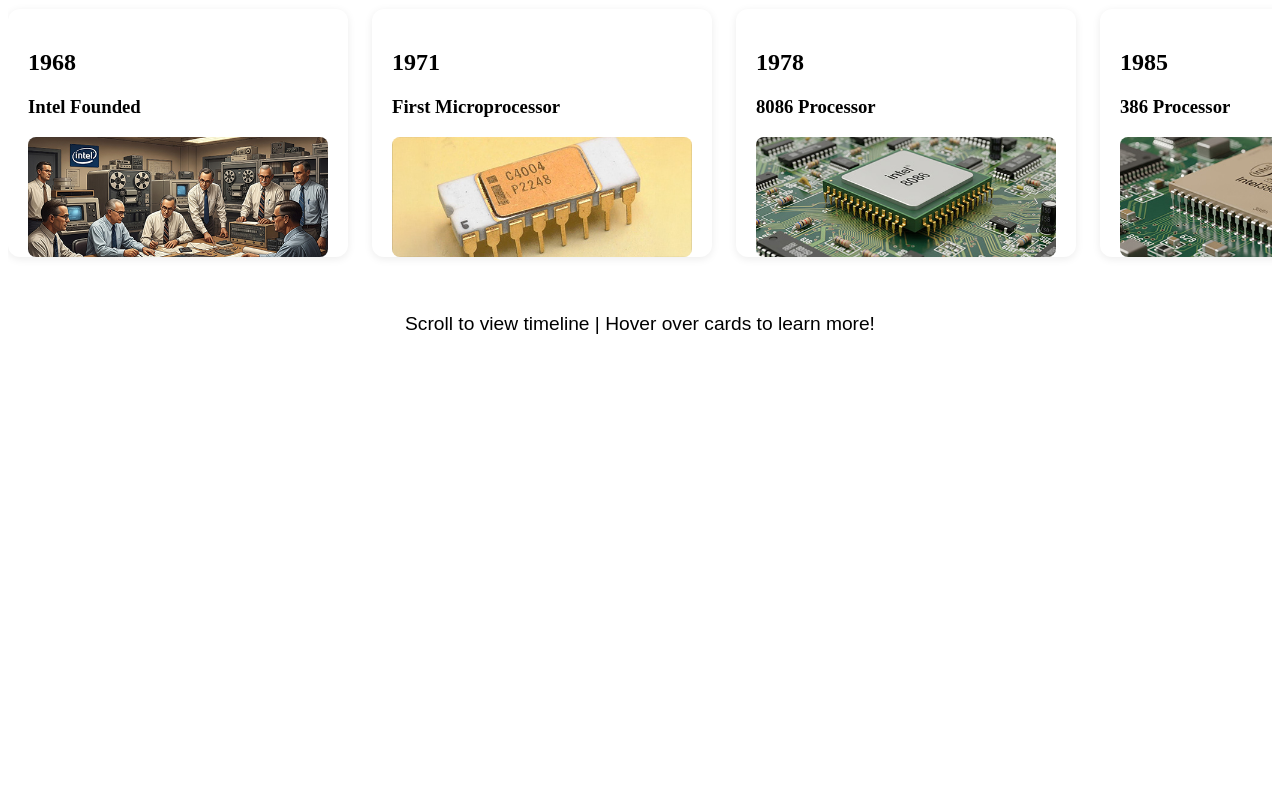
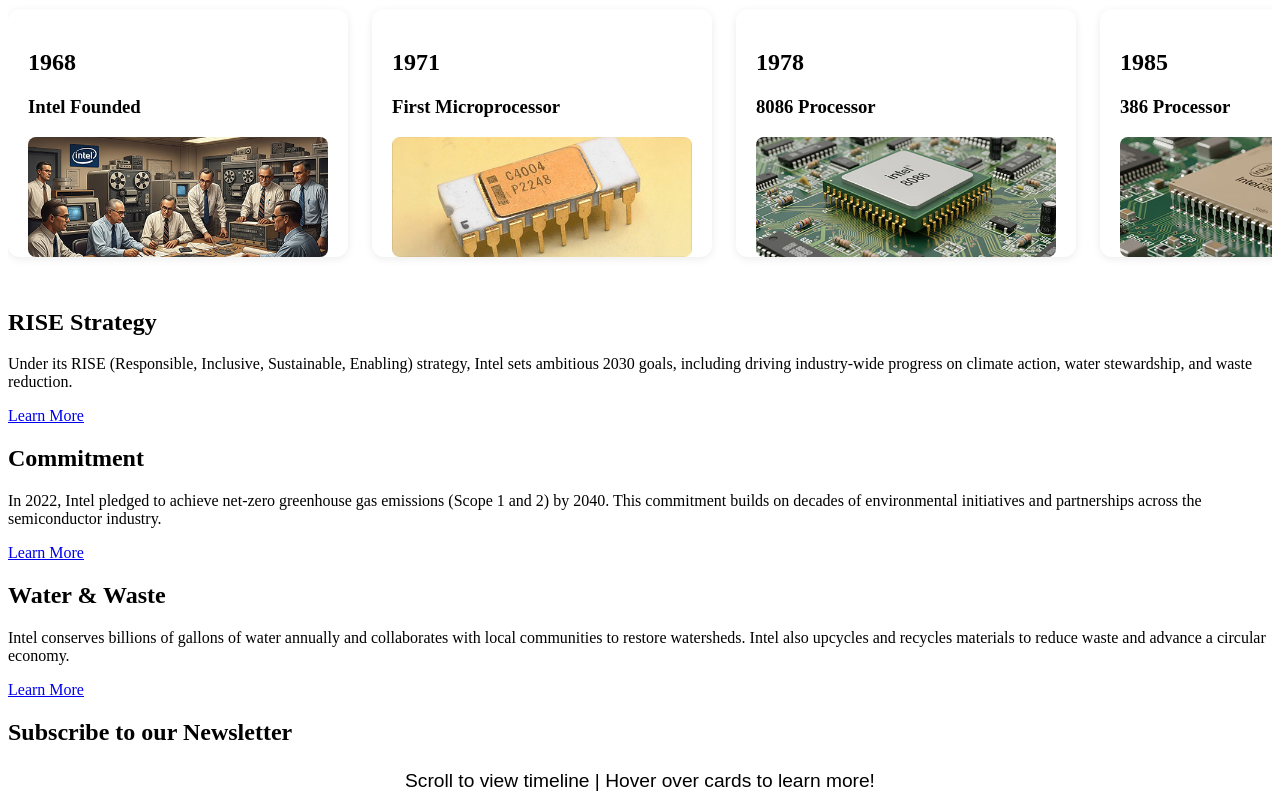
Before and after one commit to giorosati/02-prj-intel-localized, a plain HTML site: page index.html in a window 1280 px wide. Shown: the part 316-1116 px from the top of the page. Before the commit the page ends 800 px from the top, so only its background shows below. Drawn offline with Linux system fonts and the light colour scheme.

Commit message:
Add RISE strategy and commitment details to the 3-column content section

```diff
--- a/index.html
+++ b/index.html
@@ -157,6 +157,59 @@
       </div>
     </div>
   </section>
+
+   <!-- 3-Column Content Section -->
+  <section>
+    <div>
+
+      <!-- Column 1 -->
+      <div>
+        <h2>RISE Strategy</h2>
+        <p>
+          Under its RISE (Responsible, Inclusive, Sustainable, Enabling) strategy,
+          Intel sets ambitious 2030 goals, including driving industry-wide
+          progress on climate action, water stewardship, and waste reduction.
+        </p>
+        <!-- Learn More Button -->
+        <a href="#">Learn More</a>
+      </div>
+
+      <!-- Column 2 -->
+      <div>
+        <h2>Commitment</h2>
+        <p>
+          In 2022, Intel pledged to achieve net-zero greenhouse gas emissions
+          (Scope 1 and 2) by 2040. This commitment builds on decades of
+          environmental initiatives and partnerships across the semiconductor
+          industry.
+        </p>
+        <!-- Learn More Button -->
+        <a href="#">Learn More</a>
+      </div>
+
+      <!-- Column 3 -->
+      <div>
+        <h2>Water &amp; Waste</h2>
+        <p>
+          Intel conserves billions of gallons of water annually and
+          collaborates with local communities to restore watersheds.
+          Intel also upcycles and recycles materials to reduce waste and
+          advance a circular economy.
+        </p>
+        <!-- Learn More Button -->
+        <a href="#">Learn More</a>
+      </div>
+
+    </div>
+  </section>
+
+  <!-- Subscription Form -->
+  <section>
+    <h2>Subscribe to our Newsletter</h2>
+    <!-- Add form here -->
+  </section>
+
+
   <p class="timeline-footer">Scroll to view timeline | Hover over cards to learn more!</p>
 </body>
 </html>
```
